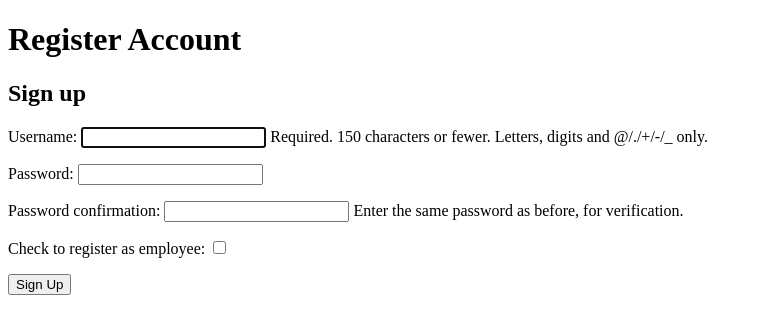
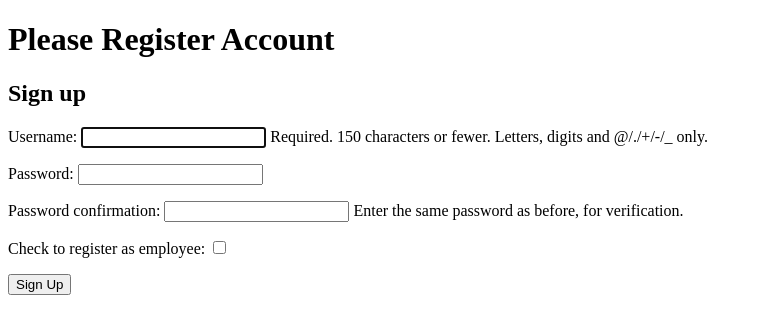
Before and after one commit to steveaclark82/trash_collector_starter, a Django app: page /accounts/register/ in a window 1280 px wide. Shown: the top 334 px of the page, without its empty margins (0-762 px from the left). Run offline with Django 3.2, Linux system fonts and the light colour scheme.

Commit message:
small style change to line 5

```diff
--- a/trash_collector/templates/registration/register.html
+++ b/trash_collector/templates/registration/register.html
@@ -2,7 +2,7 @@
 
 {% block title %} Register Account {% endblock %}
 
-{% block header %} Register Account {% endblock %}
+{% block header %} Please Register Account {% endblock %}
 
 {% block content %}
   <h2>Sign up</h2>
```
